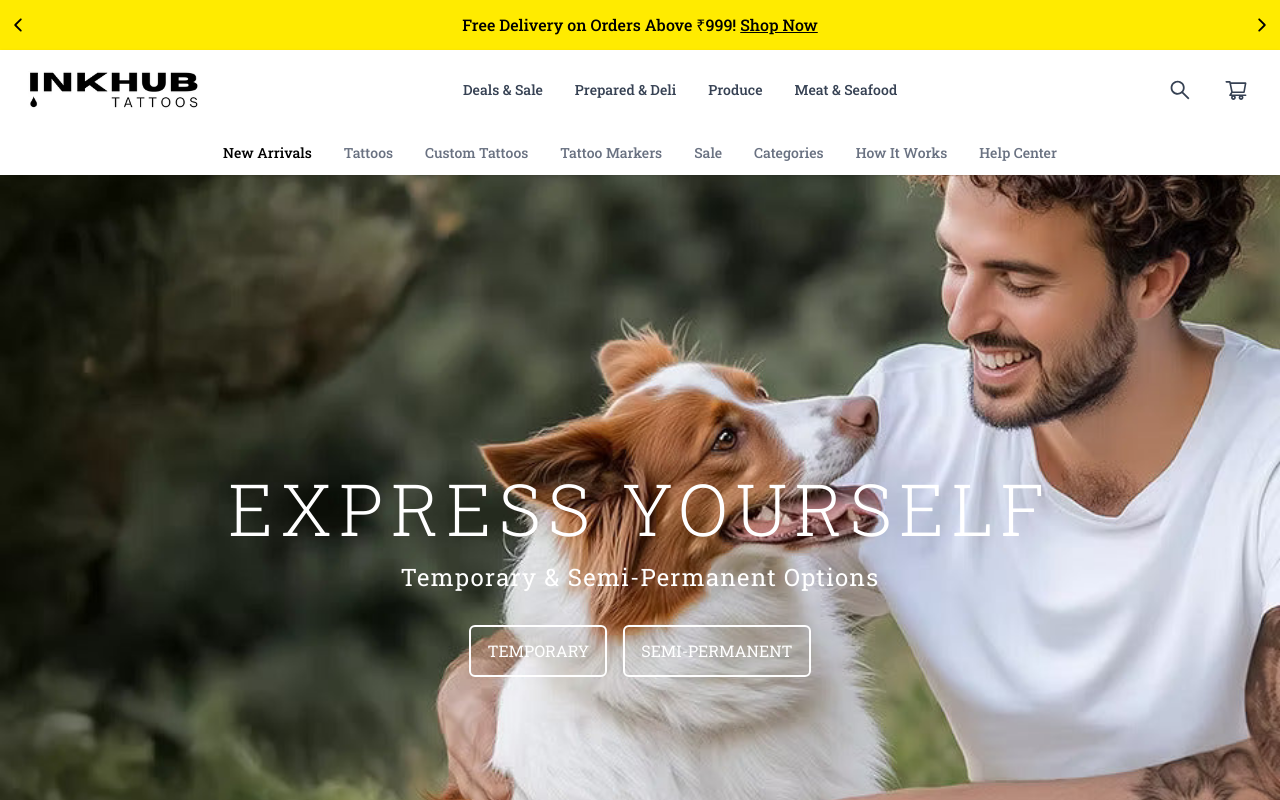
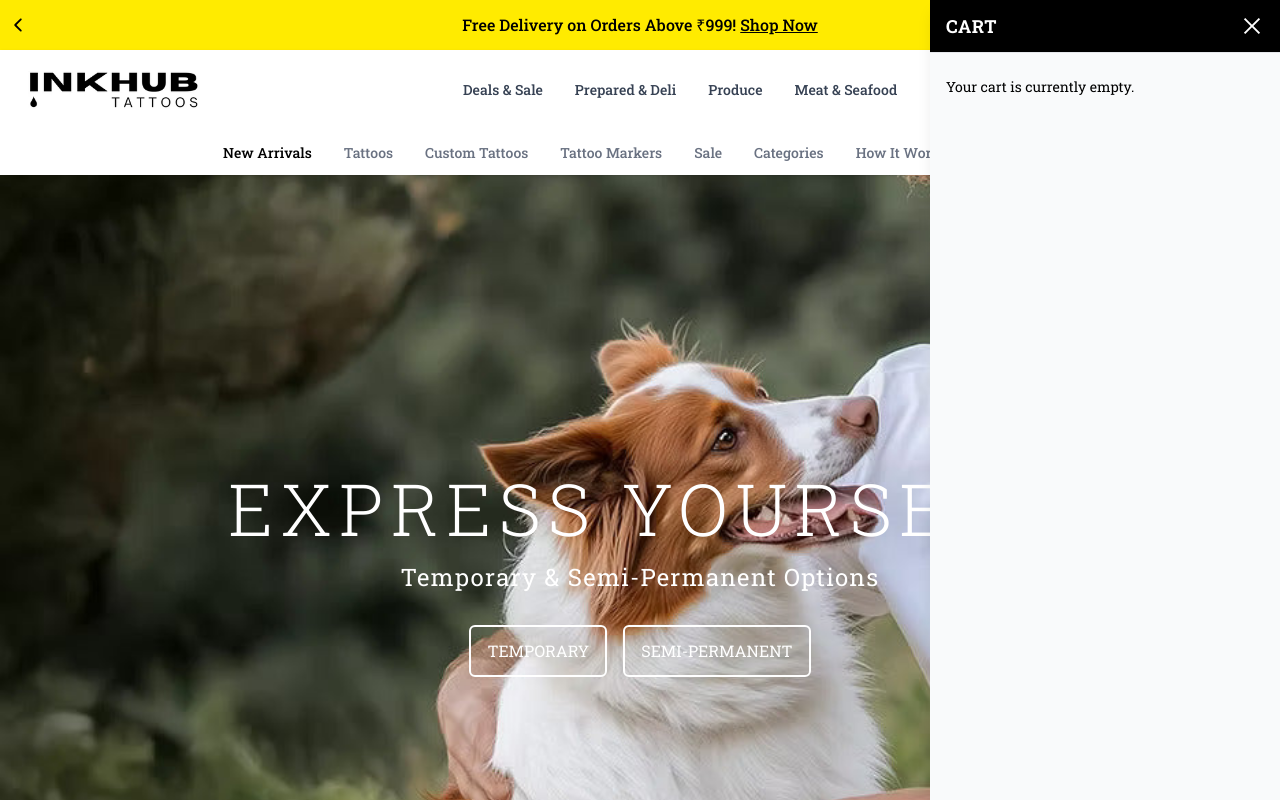
Before and after one commit to satishydv/frontend-tsk, a Next.js app: page / in a window 1280 px wide. Both pictures are taken after a click on the button 1235 px from the left and 90 px from the top of the page. Shown: the top 800 px of the page. Built offline with nearby package versions, Linux system fonts and the light colour scheme; a web font is replaced by a local one.

Commit message:
added cart page

```diff
--- a/src/components/Navbar.tsx
+++ b/src/components/Navbar.tsx
@@ -75,6 +75,7 @@ const Navbar = () => {
   const [showNav, setShowNav] = useState(true);
   const [lastScrollY, setLastScrollY] = useState(0);
   const [openDropdown, setOpenDropdown] = useState<number | null>(null);
+  const [isCartOpen, setIsCartOpen] = useState(false);
 
   // Handle scroll lock when menu is open
   useEffect(() => {
@@ -180,7 +181,7 @@ const Navbar = () => {
               <button className="p-2 text-gray-700 hover:text-black hidden md:block">
                 <AiOutlineSearch className="h-6 w-6" />
               </button>
-              <button className="p-2 text-gray-700 hover:text-black">
+              <button className="p-2 text-gray-700 hover:text-black" onClick={() => setIsCartOpen(true)}>
                 <AiOutlineShoppingCart className="h-6 w-6" />
               </button>
             </div>
@@ -363,6 +364,29 @@ const Navbar = () => {
         </div>
       </div>
 
+      {/* Sliding Cart Sidebar */}
+      <div
+        className={`fixed inset-0 z-50 transition-opacity duration-300 ${isCartOpen ? 'opacity-100' : 'opacity-0 pointer-events-none'}`}
+        onClick={() => setIsCartOpen(false)}
+      >
+        <div
+          className={`fixed right-0 top-0 h-full w-[350px] max-w-full bg-white shadow-lg transform transition-transform duration-300 ease-in-out flex flex-col ${isCartOpen ? 'translate-x-0' : 'translate-x-full'} sm:w-[350px] w-full`}
+          onClick={e => e.stopPropagation()}
+        >
+          {/* Header */}
+          <div className="flex items-center justify-between bg-black text-white px-4 py-3 border-b border-gray-200">
+            <span className="font-bold text-lg tracking-wide">CART</span>
+            <button onClick={() => setIsCartOpen(false)} aria-label="Close Cart">
+              <AiOutlineClose className="h-6 w-6 text-white" />
+            </button>
+          </div>
+          {/* Body */}
+          <div className="flex-1 bg-gray-50 px-4 py-4">
+            <p className="text-sm text-black mt-2">Your cart is currently empty.</p>
+          </div>
+        </div>
+      </div>
+
       <style jsx global>{`
         .scrollbar-hide::-webkit-scrollbar {
           display: none;
```
